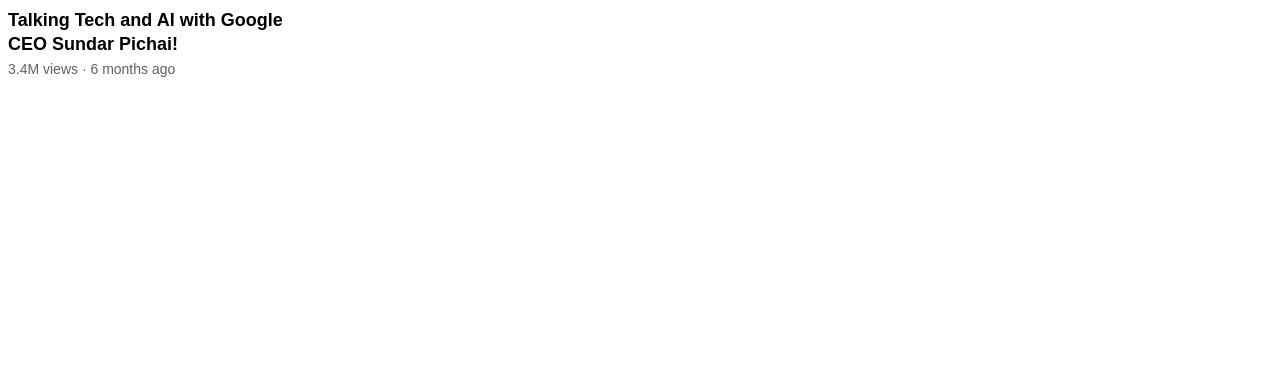
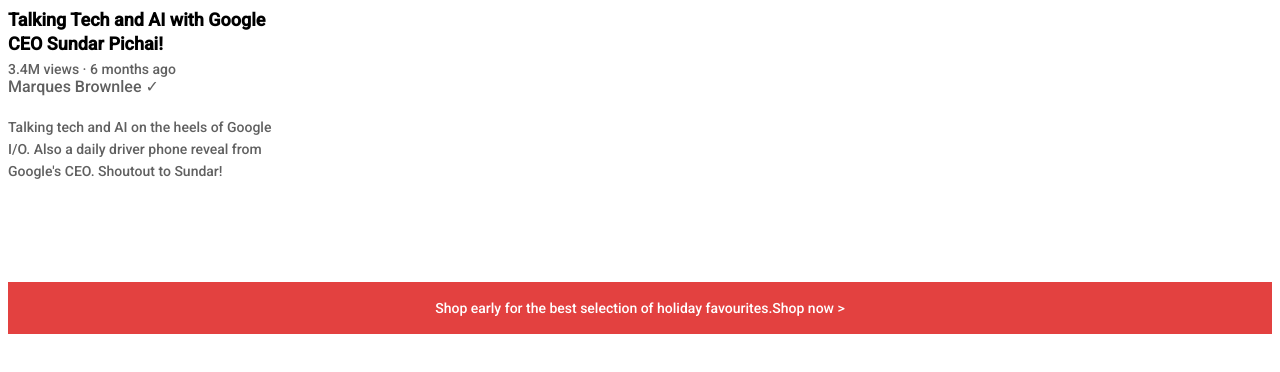
Before and after one commit to Astonpapa1/aston, a plain HTML site: page text.html in a window 1280 px wide. Drawn offline with Linux system fonts and the light colour scheme; files that its build step writes are made by us from their sources.

Commit message:
practical

```diff
--- /dev/null
+++ b/intro/buttons.html
@@ -0,0 +1,16 @@
+<!DOCTYPE html>
+<html lang="en">
+<head>
+  <link rel="stylesheet" href="buttons.css">
+  <meta charset="UTF-8">
+  <meta name="viewport" content="width=device-width, initial-scale=1.0">
+  <title>Button</title>
+
+</head>
+<body>
+  <button class="subsribe-button">SUBSRIBE</button>
+  <button class="join-button">JOIN </button>
+  <button class="tweet-button">TWEET</button>
+
+</body>
+</html>
--- /dev/null
+++ b/intro/text.css
@@ -0,0 +1,57 @@
+p{
+  font-family: roboto;
+  margin-top: 0;
+  margin-bottom: 0;
+
+}
+
+.shop-link{
+  cursor: pointer;
+
+}
+.shop-link :hover {
+  text-decoration: underline;
+}
+
+.video-title{
+
+  font-size: 18px;
+  font-weight: bold;
+  width: 280px;
+  line-height: 24px;
+  margin-bottom:5px;
+
+
+}
+.video-style{
+
+  font-size: 14px;
+
+  color:rgb(96, 96, 96);
+  margin-bottom: 20;
+
+}
+.brown{
+
+  font-size: 14;
+  color: rgb(96, 96, 96);
+
+  margin-bottom: 20px;
+}
+.video-description{
+
+  font-size: 14px;
+  color:rgb(96, 96, 96) ;
+  width: 280px;
+  line-height: 22px;
+  margin-bottom: 100px;
+
+}
+.apple-text{
+  font-size: 14px;
+  background-color: rgb(227, 65, 64);
+  color: white;
+  text-align: center;
+  padding-top: 18px;
+  padding-bottom: 18px;
+}
--- a/text.html
+++ b/text.html
@@ -1,24 +1,15 @@
-<style>
-  .video-title{
-    font-family: Arial;
-    font-size: 18px;
-    font-weight: bold;
-    width: 300px;
-    line-height: 24px;
-    margin-bottom:5px;
-
-
-  }
-  .video-style{
-    font-family: arial;
-    font-size: 14px;
-    margin-top: 0;
-    color:rgb(96, 96, 96);
-
-  }
-
-</style>
-
+<!DOCTYPE html>
+<html lang="en">
+<head>
+  <link rel="stylesheet" href="text.css">
+  <meta charset="UTF-8">
+  <meta name="viewport" content="width=device-width, initial-scale=1.0">
+  <title>text practise</title>
+  <link rel="preconnect" href="https://fonts.googleapis.com">
+<link rel="preconnect" href="https://fonts.gstatic.com" crossorigin>
+<link href="https://fonts.googleapis.com/css2?family=Roboto:wght@500&display=swap" rel="stylesheet">
+</head>
+<body>
 
 <p class="video-title">
   Talking Tech and AI with Google CEO Sundar Pichai!
@@ -26,3 +17,16 @@
 <p class="video-style">
   3.4M views &#183; 6 months ago
 </p>
+<p class="brown">
+  Marques Brownlee &#10003;
+</p>
+<p class="video-description">
+  Talking tech and AI on the heels of Google I/O.
+   Also a daily driver phone reveal from Google's CEO. Shoutout to Sundar!
+</p>
+<p class="apple-text">
+  Shop early for the best selection of holiday favourites.<span class="shop-link">Shop now</span>  &gt;
+</p>
+
+</body>
+</html>
```
Also changed, not shown: css/style.css (+5 -4 lines), intro/buttons.css (renamed from buttons.html, +1 -10 lines), intro/index.html (renamed from index.html, +7 -5 lines), youtube.html (added, +76 -0 lines), images/contact/thumbnail-1.webp (added), images/contact/thumbnail-2.webp (added), images/logo/j.html (added), intro/gloria.html (renamed from gloria.html).
